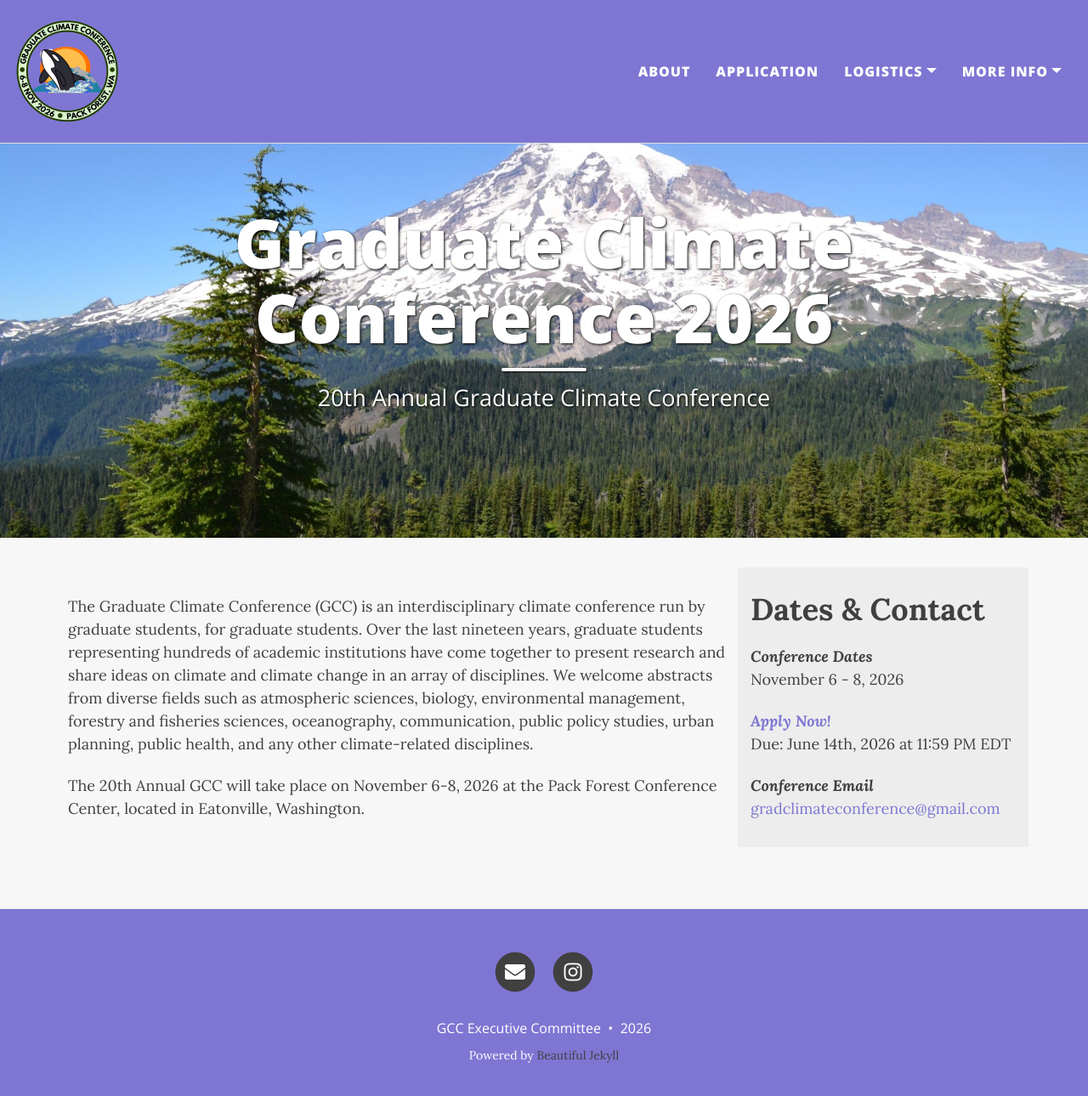
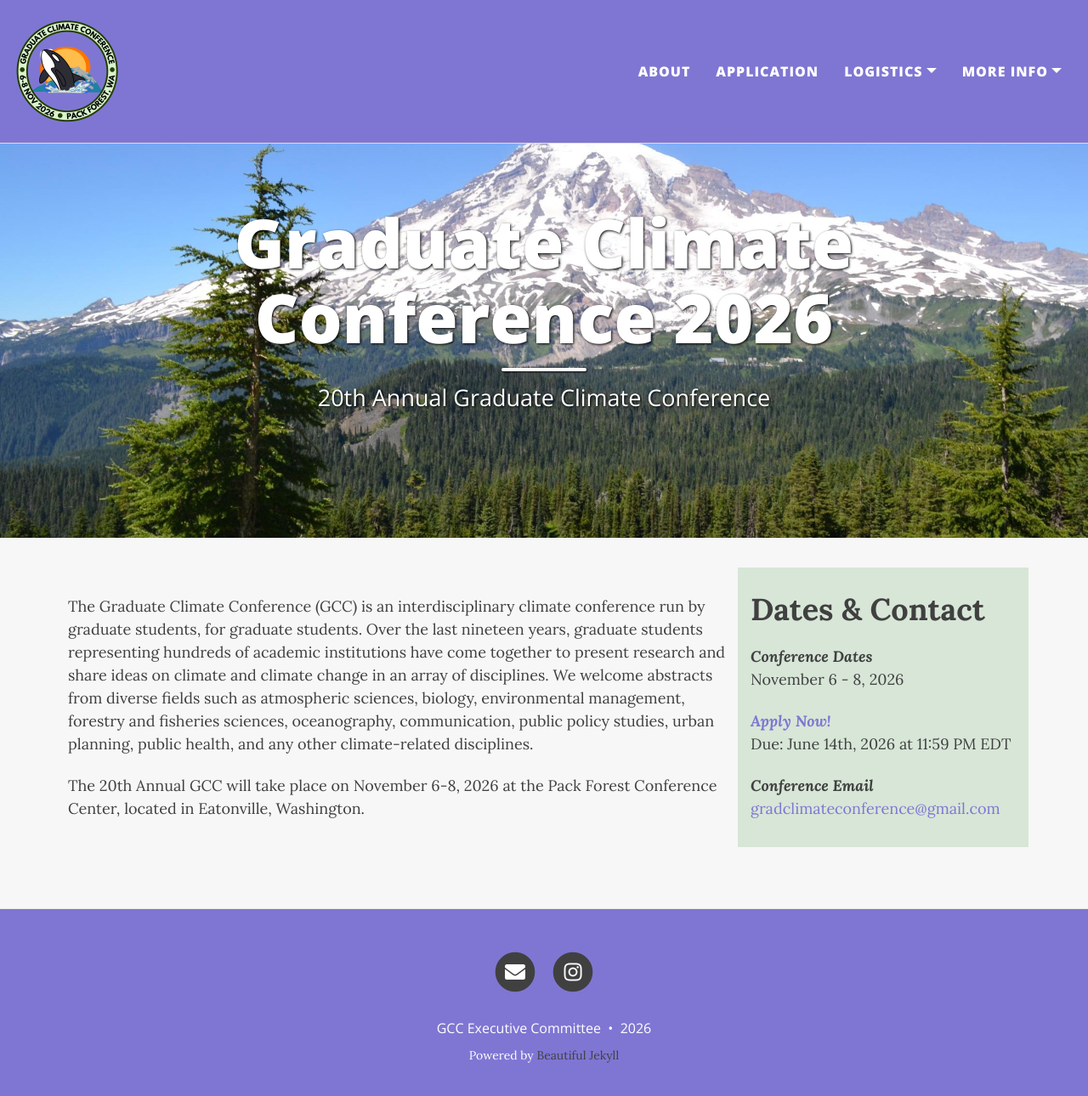
Before and after one commit to graduateclimateconference/graduateclimateconference.github.io, a Jekyll site: the page built from index.html, in a window 1280 px wide and 1303 px high. Shown: the top 1290 px of the window at 85% size. Built offline with Jekyll 4.4.1, drawn with Linux system fonts in a browser that asks for light colours; nearby versions of some CDN libraries; the list of posts is cut into pages by our own code.

Commit message:
Update index.html

```diff
--- a/index.html
+++ b/index.html
@@ -47,7 +47,7 @@ cover-img: "/assets/img/rainier1.jpeg"
             <br> -->
         </p>
         </div>
-      <div class="column right" style="background-color: rgba(213,213,213,0.3);">
+      <div class="column right" style="background-color: rgba(143, 188, 143,0.3);">
         <h1 style="font-family: 'Lora', 'Times New Roman', serif;">Dates & Contact</h1>
         <!-- <p><strong><em>Application now closed.</strong></em><br></p> -->
         <p><strong><em>Conference Dates</strong></em><br>November 6 - 8, 2026</p>
```
